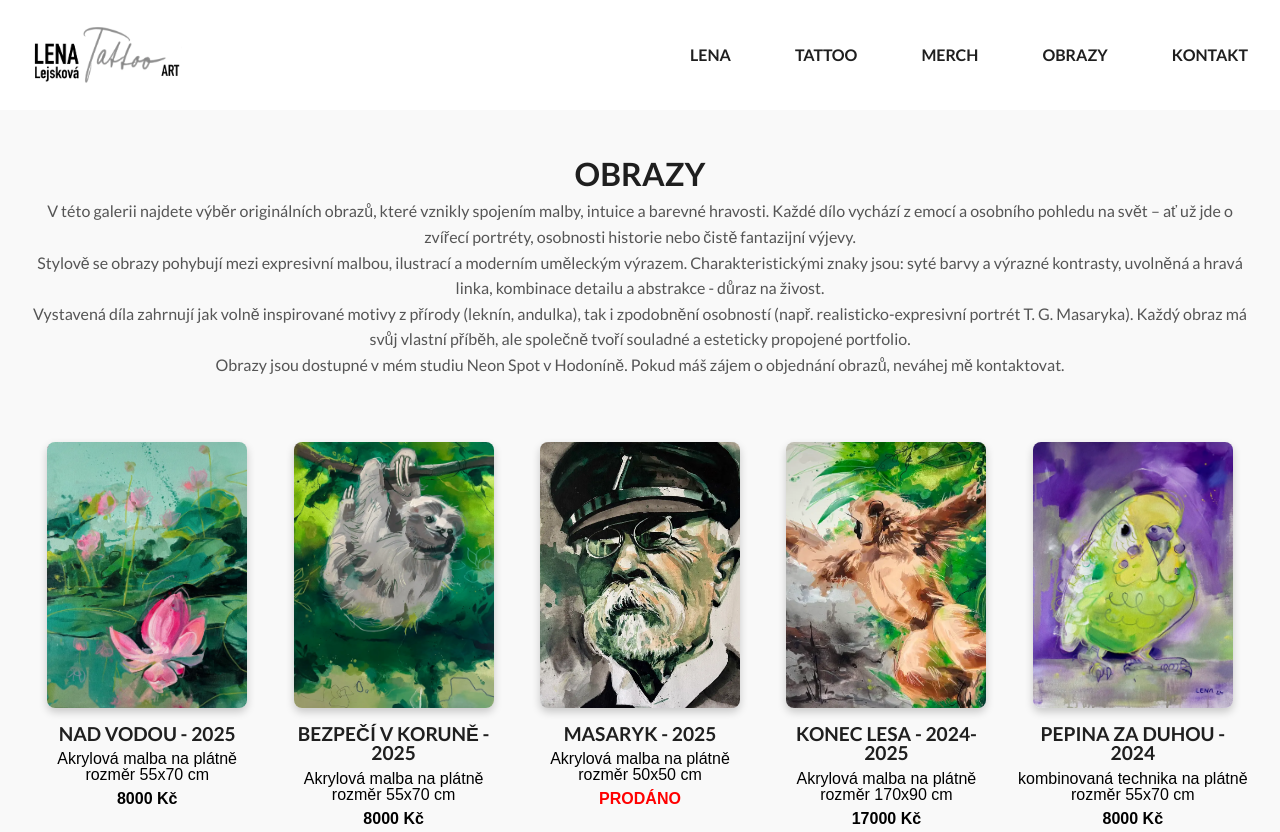
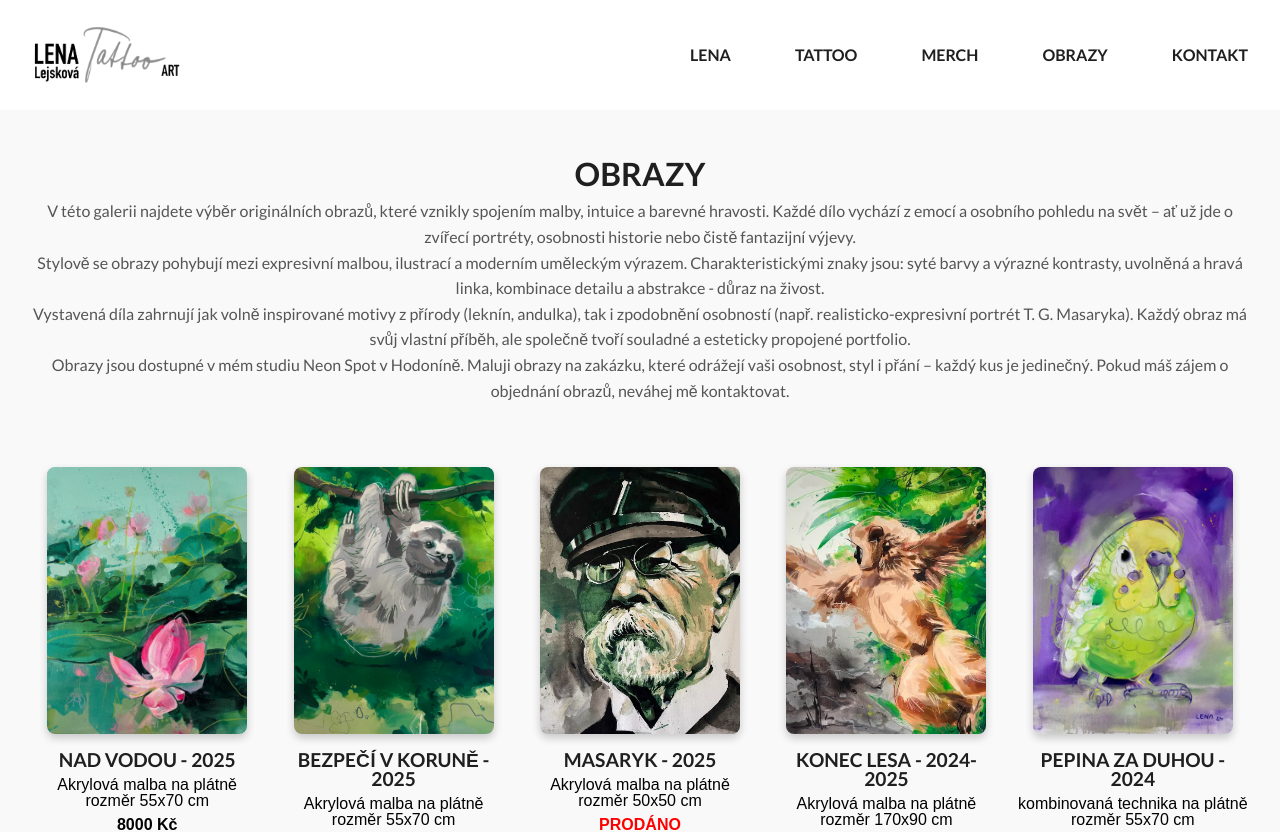
Before and after one commit to Grundak/lena-web, a React (Create React App) app: page /paint in a window 1280 px wide. Shown: the top 832 px of the page. Built offline with nearby package versions, Linux system fonts and the light colour scheme; a web font is replaced by a local one.

Commit message:
ClChanges

```diff
--- a/src/components/Contact.js
+++ b/src/components/Contact.js
@@ -21,7 +21,7 @@ function Contact() {
                     </ol>
                 </div>
 
-                <p className="contact-text">Pokud máte zájem o tetování, merch nebo obrazy, tak mě kontaktujte mě pomocí formuláře.</p>
+                <p className="contact-text">Formulář vyplň dle tvého přání a zájmu - tetování, obraz na míru nebo chceš některý autorský produkt? Prosím, napiš vše co nejpřesněji a já se ti ozvu co nejdřív.</p>
                 <Form />
                 <p className="form-info">Pro potvrzení termínu je potřeba uhradit zálohu – ta se odečte z ceny tetování.</p>
                 <p className="form-info">Pokud se nemůžete dostavit, dejte vědět minimálně 4 dny předem, jinak záloha propadá.</p>
--- a/src/components/Form.js
+++ b/src/components/Form.js
@@ -54,7 +54,7 @@ function Form() {
                         <textarea
                             id="message"
                             name="message"
-                            placeholder={`1. Napiš svoji představu, co chceš vytetovat\n2. Umístění na těle\n3. Velikost (přibližně)\nNEBO\nCo si chceš objednat :)`}
+                            placeholder={`1. Tetování: popiš motiv, umístění, velikost, barevnost\n2. Obraz: název obrazu nebo zakázka\n3. Merch: název produktu, počet kusů`}
                             rows="5"
                             required
                         ></textarea>
--- a/src/components/Paint.js
+++ b/src/components/Paint.js
@@ -96,7 +96,7 @@ function Paint() {
 
                 <p>Vystavená díla zahrnují jak volně inspirované motivy z přírody (leknín, andulka), tak i zpodobnění osobností (např. realisticko-expresivní portrét T. G. Masaryka). Každý obraz má svůj vlastní příběh, ale společně tvoří souladné a esteticky propojené portfolio.</p>
 
-                <p>Obrazy jsou dostupné v mém studiu Neon Spot v Hodoníně. Pokud máš zájem o objednání obrazů, neváhej mě kontaktovat.</p>
+                <p>Obrazy jsou dostupné v mém studiu Neon Spot v Hodoníně. Maluji obrazy na zakázku, které odrážejí vaši osobnost, styl i přání – každý kus je jedinečný. Pokud máš zájem o objednání obrazů, neváhej mě kontaktovat.</p>
             </div>
 
             <div className="paint-container" id="paint">
```
